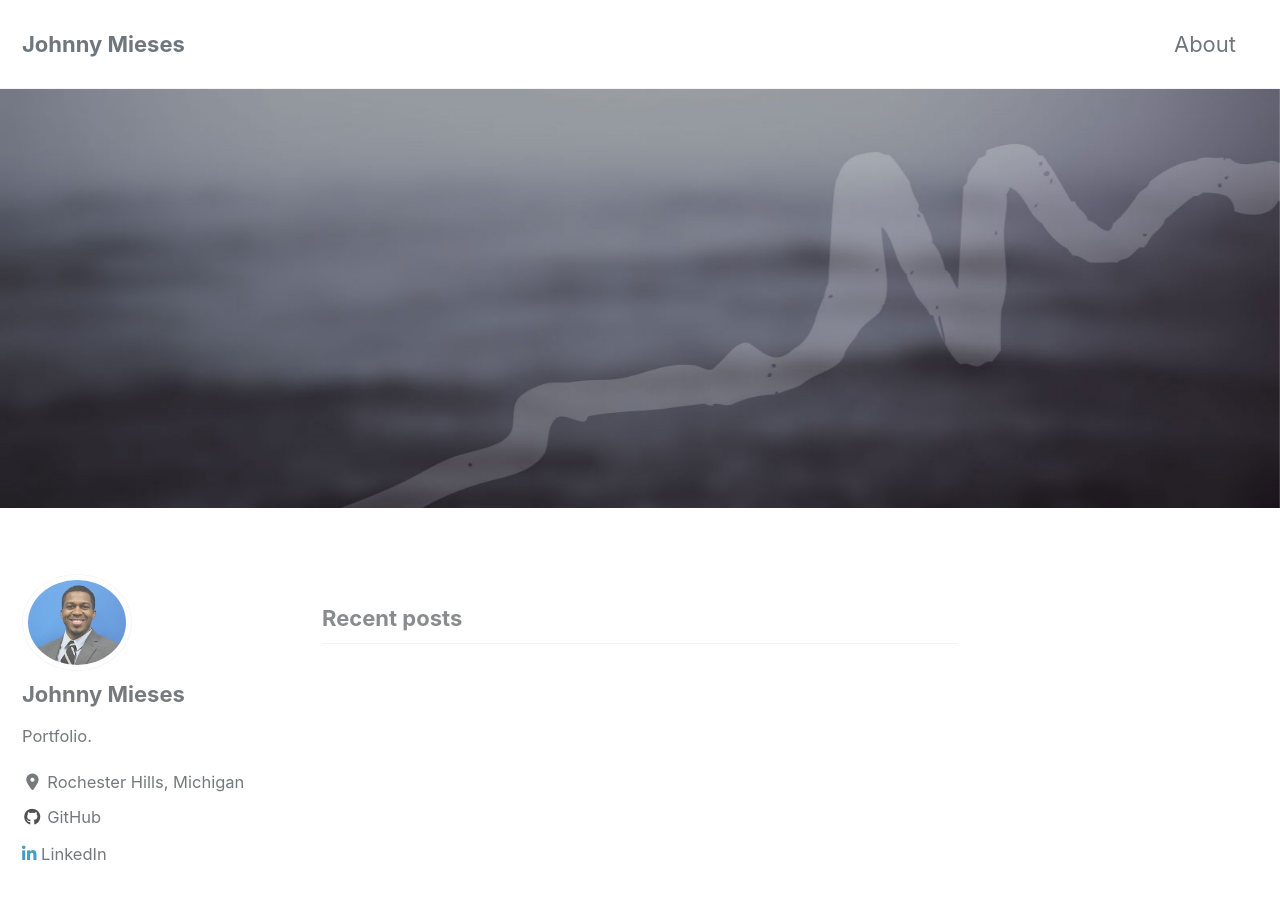
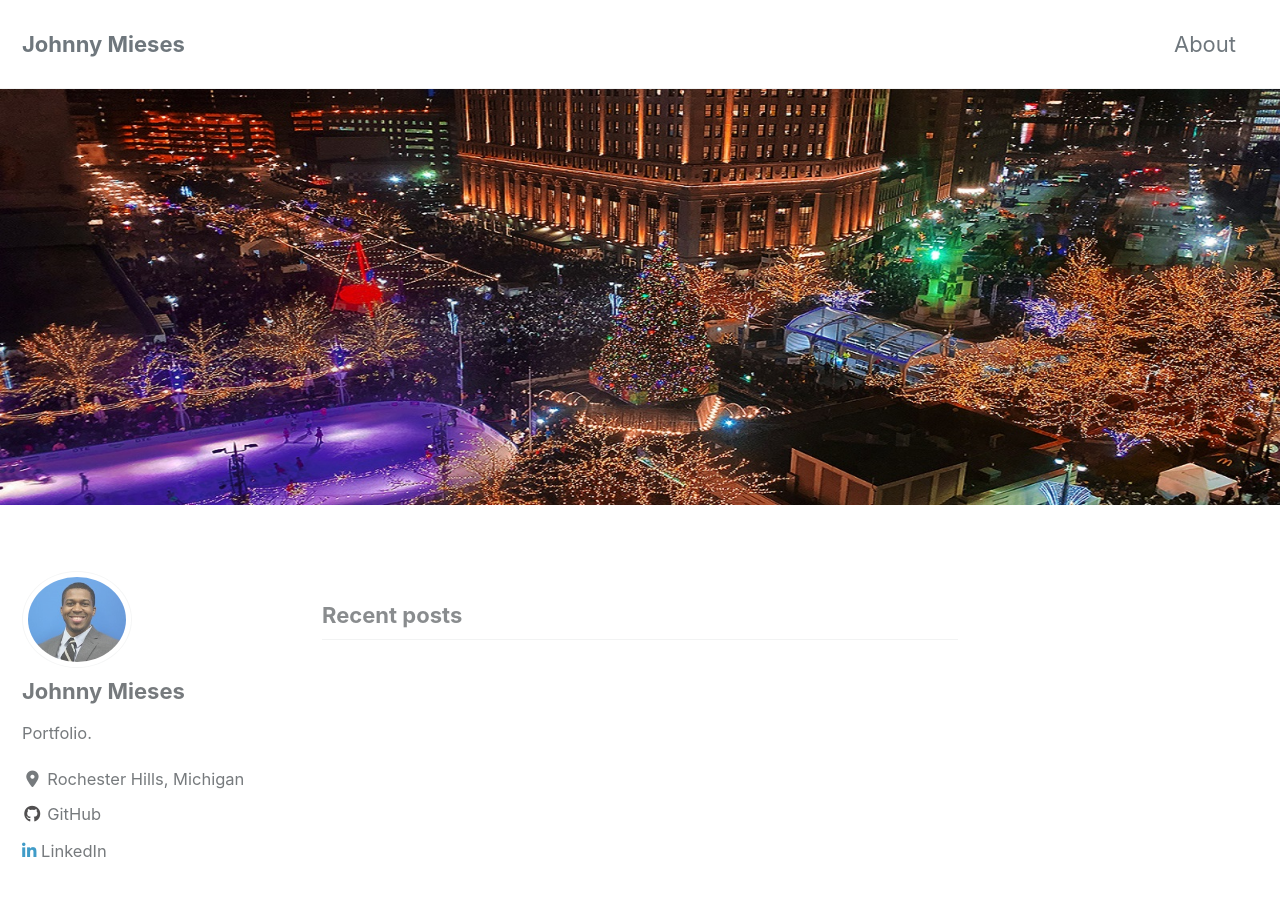
Before and after one commit to jmieses/jmportfolio.github.io, a Jekyll site: the page built from index.html, in a window 1280 px wide and 900 px high. Built offline with Jekyll 4.4.1, drawn with Linux system fonts in a browser that asks for light colours; cached includes are drawn as plain includes; nearby versions of some CDN libraries; the list of posts is cut into pages by our own code.

Commit message:
header image

```diff
--- a/index.html
+++ b/index.html
@@ -2,5 +2,5 @@
 layout: home
 author_profile: true
 header:
- image: "images/mm-home-page-feature.jpg"
+ image: "images/detroitchristmas2.jpg"
 ---
```
Also changed, not shown: images/detroitchristmas2.jpg (added).
